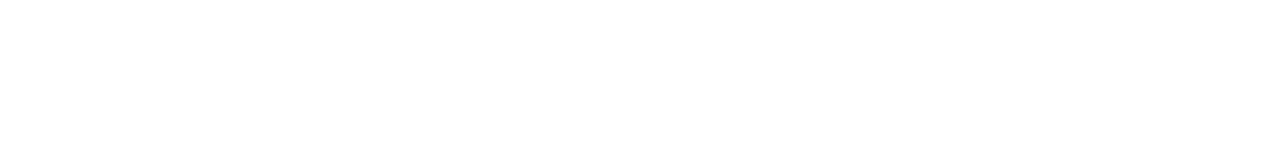
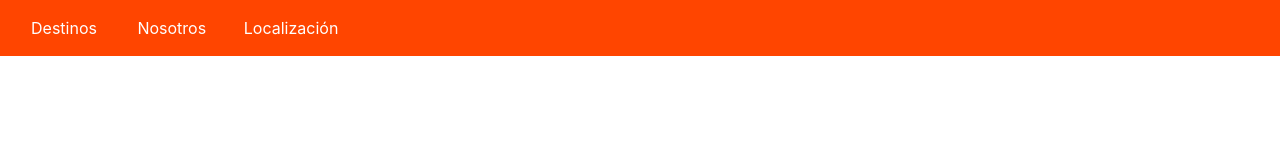
Before and after one commit to Fermonx/GH_Actividad2, a website: page index.html in a window 1280 px wide. Drawn offline with nearby package versions, Linux system fonts and the light colour scheme.

Commit message:
Added icon images to assets folder, finished navbar with a collapsed menu for mobile

```diff
--- a/assets/css/styles.css
+++ b/assets/css/styles.css
@@ -0,0 +1,16 @@
+.navbar
+{
+    background-color: orangered;
+    padding: 1em !important;
+}
+
+nav li
+{
+    color: white !important;
+}
+
+li a
+{
+    text-decoration: none;
+    color: white !important;
+}
--- a/index.html
+++ b/index.html
@@ -14,9 +14,42 @@
 
 <header>
 
+    <nav class="navbar navbar-expand-lg navbar-light">
+       <!-- <a class="navbar-brand" href="#"><img src="assets/images/ic_airplanemode_active_white_48dp_1x.png"></a> -->
+       <button class="navbar-toggler" type="button" data-toggle="collapse" data-target="#menutoggle" aria-controls="menutoggle" aria-expanded="false" aria-label="Toggle navigation">
+            <span class="navbar-toggler-icon"></span>
+        </button>
+        <div class="d-flex justify-content-end">
+            <div class="collapse navbar-collapse" id="menutoggle">
+                <ul class="navbar-nav">
+                    <div class="d-flex items">
+                        <li class="nav-item col-4">
+                            <a href="#">Destinos</a>
+                        </li>
+
+                        <li class="nav-item col-4">
+                            <a href="#">Nosotros</a>
+                        </li>
+
+                        <li class="nav-item col-4">
+                            <a href="#">Localización</a>
+                        </li>
+                    </div>
+                </ul>
+            </div>
+        </div>
+
+    </nav>
+
 
 
 </header>
+
+<section id="intro">
+
+
+
+</section>
 
 
 
```
Also changed, not shown: assets/images/ic_airplanemode_active_white_48dp_1-1x.png (added), assets/images/ic_airplanemode_active_white_48dp_1x.png (added), assets/images/ic_airplanemode_active_white_48dp_2-2.png (added), assets/images/ic_airplanemode_active_white_48dp_2x.png (added), 1 other file.
